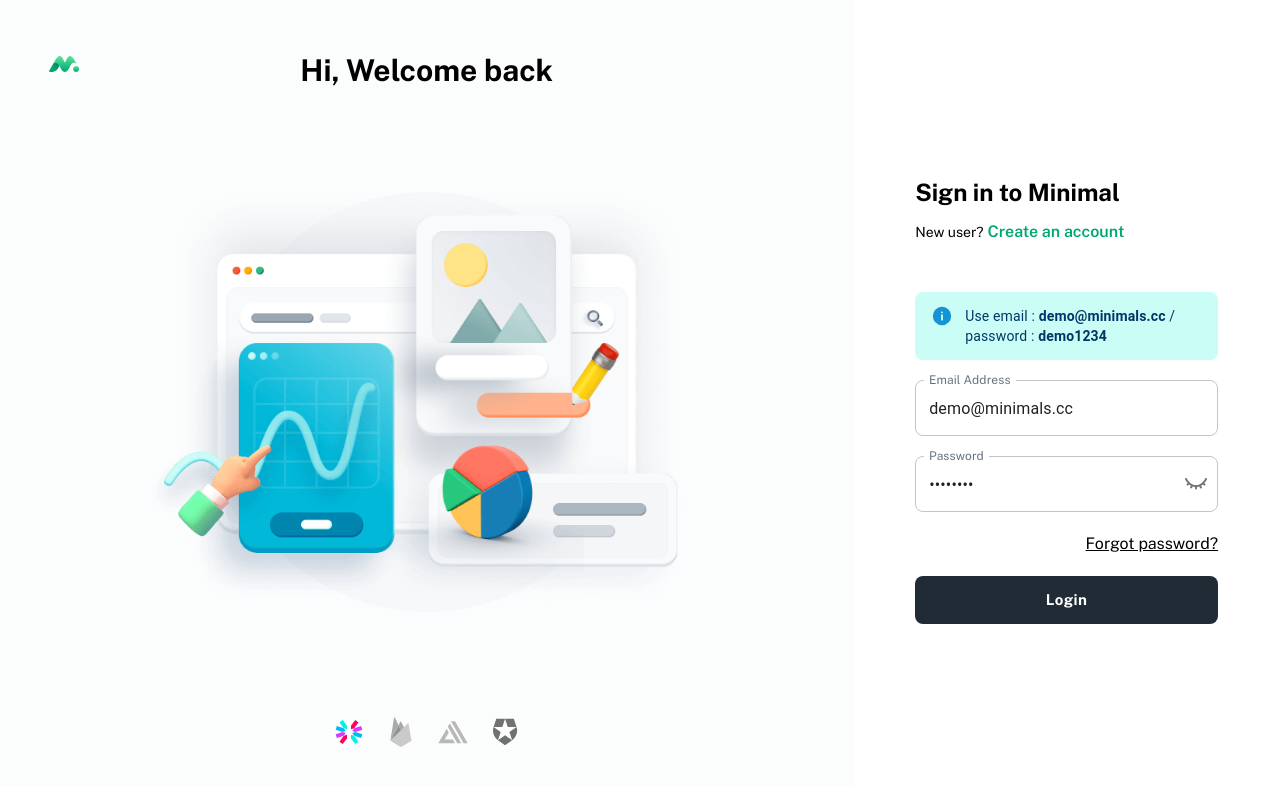
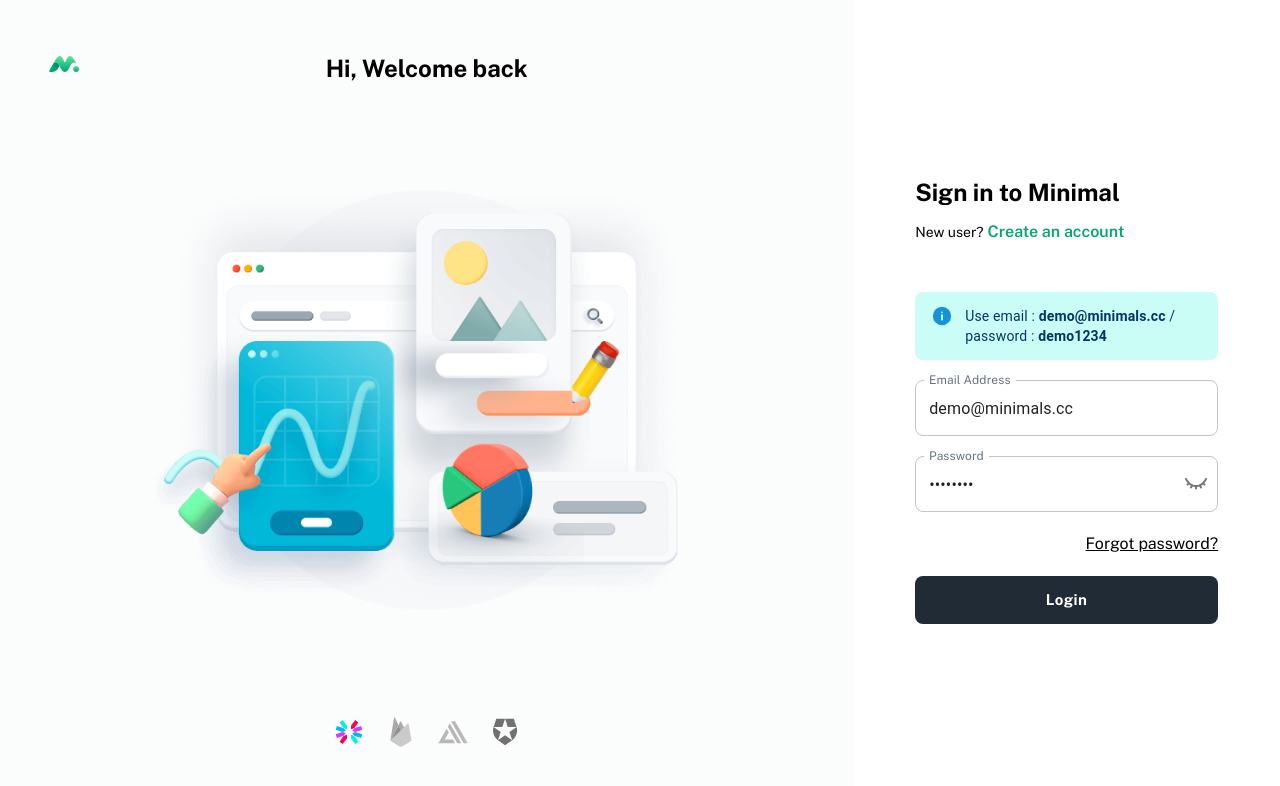
Before and after one commit to Dreezy305/minimal-app, a React (Create React App) app: page /auth/jwt in a window 1280 px wide. Shown: the top 786 px of the page. Built offline with nearby package versions, Linux system fonts and the light colour scheme.

Commit message:
text size

```diff
--- a/src/components/AuthLayout.tsx
+++ b/src/components/AuthLayout.tsx
@@ -19,7 +19,7 @@
 
       <div className="flex flex-row items-start justify-center">
         <div className="hidden md:hidden lg:w-2/3 xl:w-2/3 min-h-screen left-bg lg:flex lg:flex-col lg:space-y-6 lg:items-center lg:justify-between xl:flex xl:flex-col xl:space-y-6 xl:items-center xl:justify-between lg:py-8 xl:py-12 border-0">
-          <h3 className="font-PublicSansBold text-3xl text-black pt-5">
+          <h3 className="font-PublicSansBold text-2xl md:text-2xl lg:text-2xl xl:text-3xl text-black pt-5">
             Hi, Welcome back
           </h3>
           <img
```
